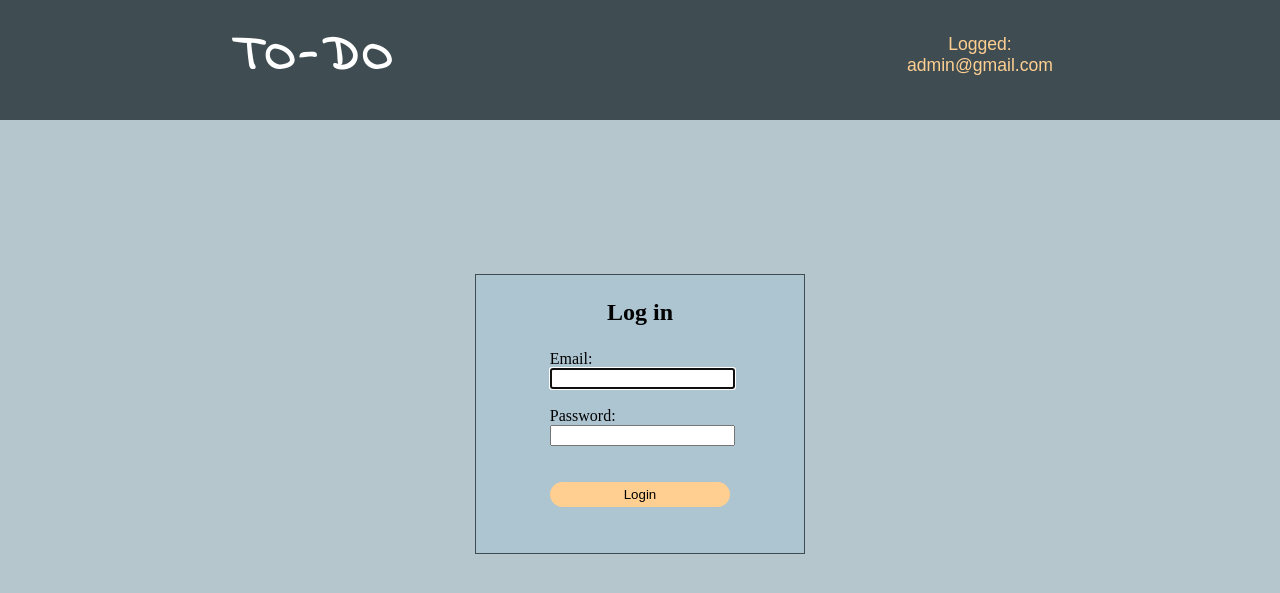
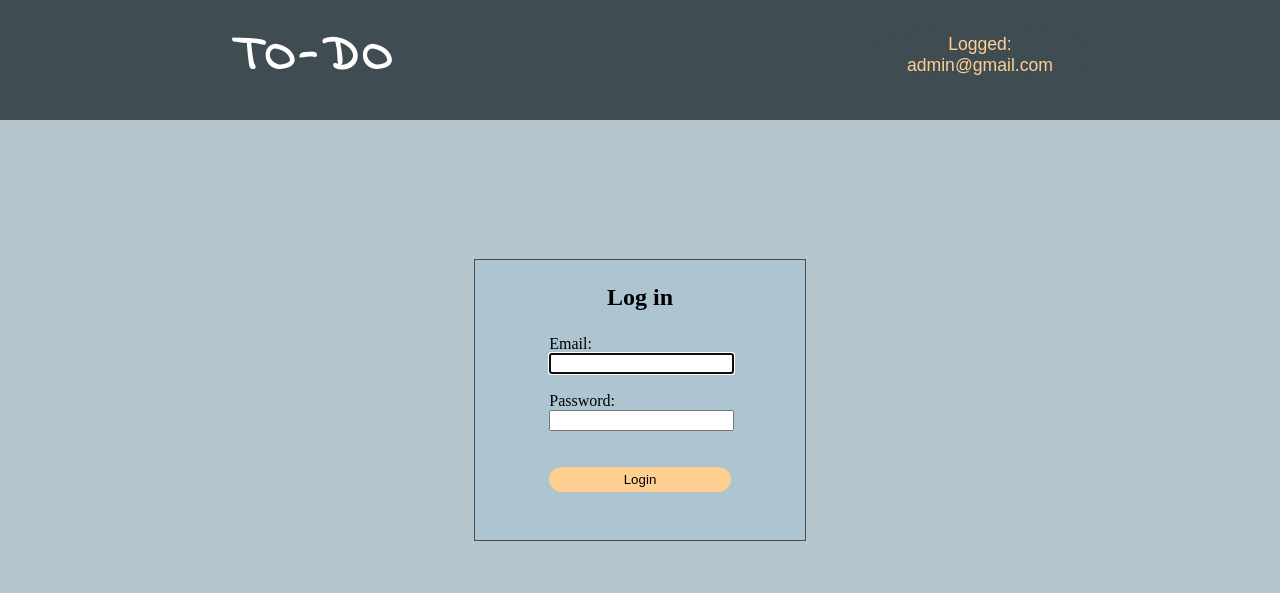
Before and after one commit to kryzasada/Django-Todo-App, a Django app: page / in a window 1280 px wide. Shown: the top 593 px of the page. Run offline with Django 3.2, Linux system fonts and the light colour scheme; a user stored in the database is signed in.

Commit message:
Repair login and register div
Fix center vertically and horizontally div

```diff
--- a/templates/base_css.css
+++ b/templates/base_css.css
@@ -104,11 +104,11 @@ div.login-form{
 	background-color: #ADC5D1;
 	#background-color: red;
 	border: 1px solid #3F4D53;
-	margin: 0 auto;
-	position: relative;
-	top: 35%;
-	transform: translateY(-30%);
-	box-sizing: border-box;
+    position: absolute;
+    top: 50%;
+    left: 50%;
+    -ms-transform: translate(-50%, -50%);
+    transform: translate(-50%, -50%);
 }
 
 div.register-form{
@@ -118,10 +118,11 @@ div.register-form{
 	background-color: #ADC5D1;
 	#background-color: red;
 	border: 1px solid #3F4D53;
-	margin: 0 auto;
-	position: relative;
-	top: 35%;
-	transform: translateY(-30%);
+    position: absolute;
+    top: 50%;
+    left: 50%;
+    -ms-transform: translate(-50%, -50%);
+    transform: translate(-50%, -50%);
 	box-sizing: border-box;
 	padding-top: 10px;
 
--- a/templates/login.html
+++ b/templates/login.html
@@ -1,6 +1,12 @@
 {% extends 'index.html' %}
 
 {% block content %}
+<div class="information-block">
+
+
+</div>
+
+
 <div class = "login-form" id="login-form">
     <p style="font-size: 1.5em; text-align: center; "><b> Log in </b></p>
     <form method="POST">
```
